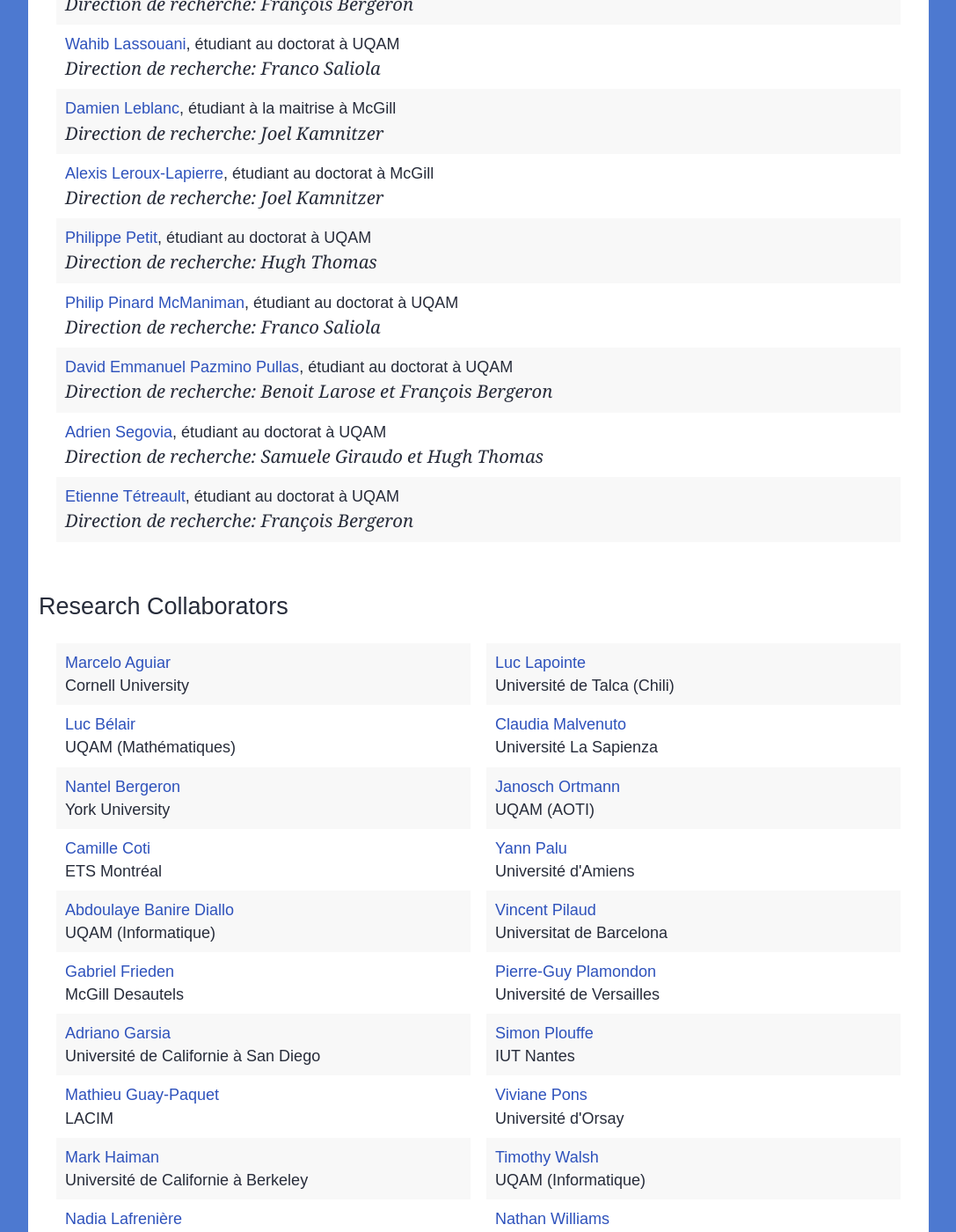
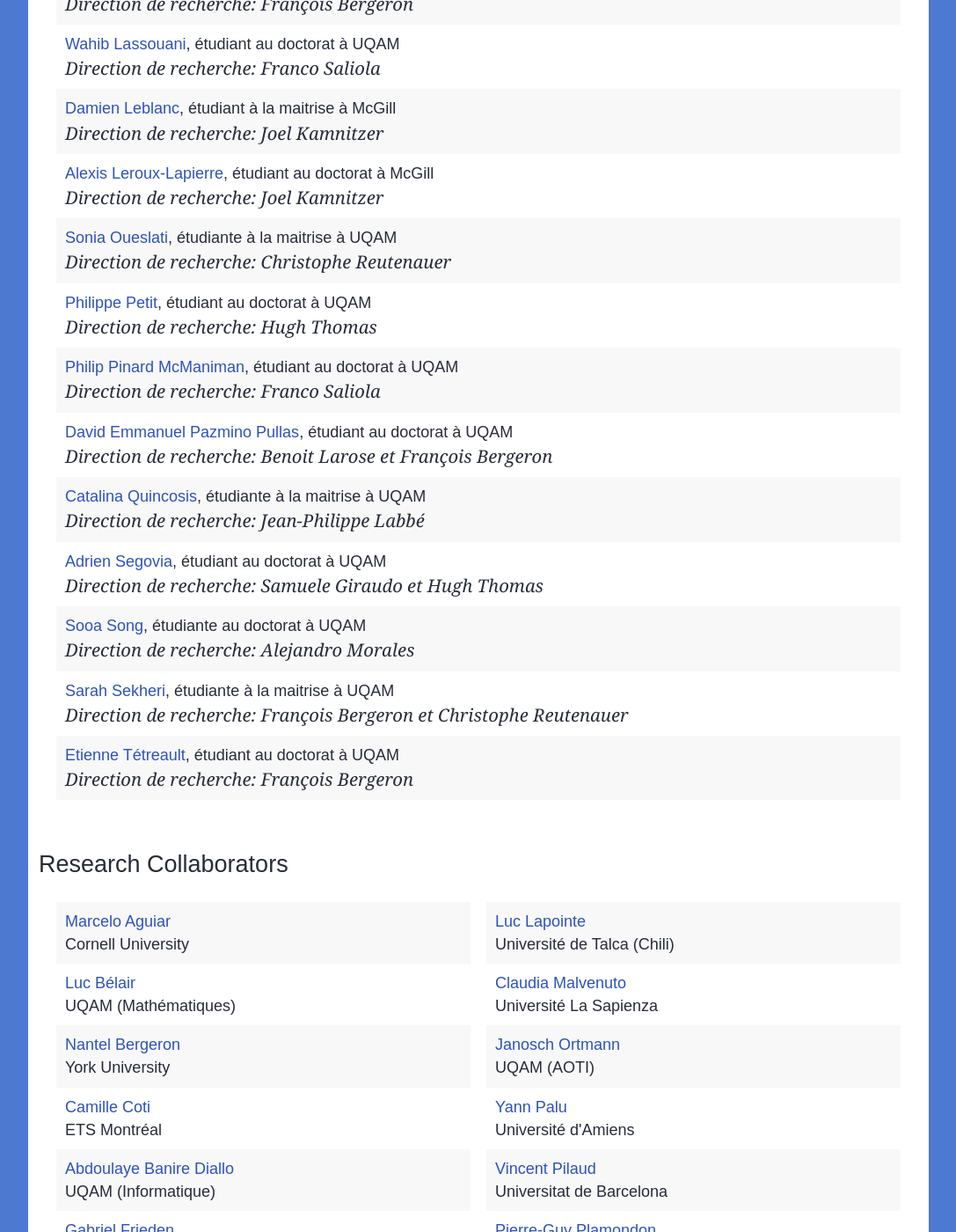
Before and after one commit to lacim-uqam/lacim-uqam.github.io, a Jekyll site: the page built from en/members.md, in a window 1280 px wide and 1400 px high, scrolled down 4640 px. Shown: the whole window at 88% size, without its empty margins (96-1183 px from the left). Built offline with Jekyll 4.4.1, drawn with Linux system fonts in a browser that asks for light colours; formulas are drawn with MathJax 3.

Commit message:
Update students.yml
added masters students of Christophe R, Jean-Philippe Labbé and a doctoral student of Alejandro M.

```diff
--- a/_data/members/students.yml
+++ b/_data/members/students.yml
@@ -58,6 +58,13 @@
   degree: étudiant au doctorat
   website: https://www.math.mcgill.ca/alapierre/
 
+- name: Sonia Oueslati
+  supervisor: Christophe Reutenauer
+  affiliation: UQAM
+  degree: étudiante à la maitrise
+  website:
+
+
 - name: Philippe Petit
   supervisor: Hugh Thomas
   affiliation: UQAM
@@ -76,10 +83,28 @@
   degree: étudiant au doctorat
   website: https://math.uqam.ca/le-departement/etudiants-aux-cycles-superieurs/
 
+- name: Catalina Quincosis
+  supervisor: Jean-Philippe Labbé
+  affiliation: UQAM
+  degree: étudiante à la maitrise
+  webiste:
+
 - name: Adrien Segovia
   supervisor: Samuele Giraudo et Hugh Thomas
   affiliation: UQAM
   degree: étudiant au doctorat
+  website: https://sites.google.com/view/adriensegovia
+
+- name: Sooa Song
+  supervisor: Alejandro Morales
+  affiliation: UQAM
+  degree: étudiante au doctorat
+  website:
+
+- name: Sarah Sekheri
+  supervisor: François Bergeron et Christophe Reutenauer
+  affiliation: UQAM
+  degree: étudiante à la maitrise
   website: https://sites.google.com/view/adriensegovia
 
 - name: Etienne Tétreault
```
